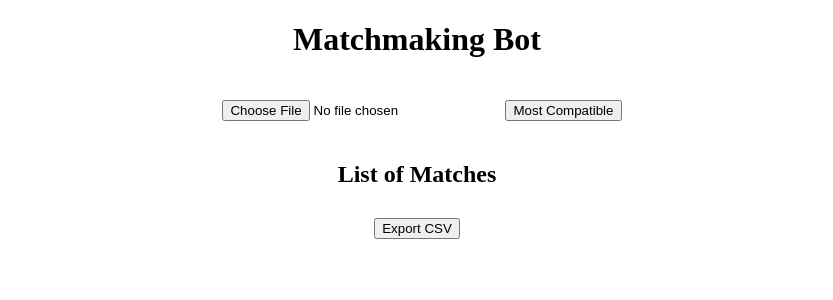
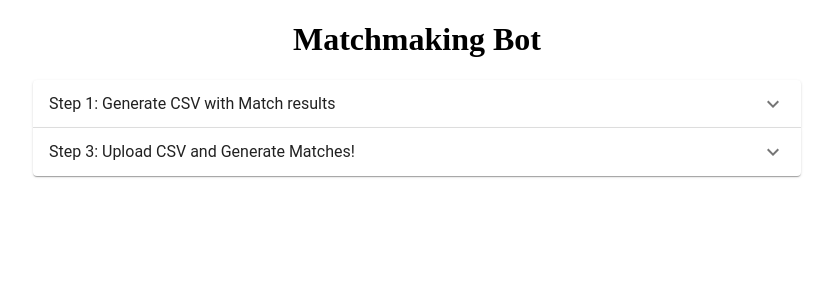
Before and after one commit to jennsun/matchmaking, a React (Create React App) app in the folder matchmaking-app/: page / in a window 1280 px wide. Shown: the top 300 px of the page, without its empty margins (223-1056 px from the left). Built offline with nearby package versions, Linux system fonts and the light colour scheme; a web font is replaced by a local one.

Commit message:
Restructure page to use accordions for layout

```diff
--- a/matchmaking-app/package.json
+++ b/matchmaking-app/package.json
@@ -5,6 +5,7 @@
   "dependencies": {
     "@emotion/react": "^11.11.4",
     "@emotion/styled": "^11.11.5",
+    "@mui/icons-material": "^5.16.4",
     "@mui/material": "^5.15.21",
     "@testing-library/jest-dom": "^5.17.0",
     "@testing-library/react": "^13.4.0",
@@ -13,7 +14,7 @@
     "react": "^18.3.1",
     "react-csv": "^2.2.2",
     "react-dom": "^18.3.1",
-    "react-scripts": "5.0.1",
+    "react-scripts": "^5.0.1",
     "web-vitals": "^2.1.4"
   },
   "scripts": {
--- a/matchmaking-app/src/App.css
+++ b/matchmaking-app/src/App.css
@@ -24,3 +24,12 @@ li {
 button {
   margin: 10px;
 }
+
+.accordion-container {
+  width: 60%;
+  margin: 0 auto;
+}
+
+.App {
+  text-align: center;
+}
--- a/matchmaking-app/src/App.js
+++ b/matchmaking-app/src/App.js
@@ -2,6 +2,12 @@ import React, { useState } from "react";
 import Papa from "papaparse";
 import { CSVLink } from "react-csv";
 import "./App.css";
+import Accordion from '@mui/material/Accordion';
+import AccordionSummary from '@mui/material/AccordionSummary';
+import AccordionDetails from '@mui/material/AccordionDetails';
+import AccordionActions from '@mui/material/AccordionActions';
+import ExpandMoreIcon from '@mui/icons-material/ExpandMore';
+import Button from '@mui/material/Button';
 
 const App = () => {
   const [data, setData] = useState([]);
@@ -91,6 +97,31 @@ const App = () => {
   return (
     <div className="App">
       <h1>Matchmaking Bot</h1>
+      <div className="accordion-container">
+        <Accordion>
+          <AccordionSummary
+            expandIcon={<ExpandMoreIcon />}
+            aria-controls="step1-content"
+            id="step1-header"
+          >
+            Step 1: Generate CSV with Match results
+          </AccordionSummary>
+          <AccordionDetails>
+            <p>
+              First, generate a csv with your match results! To do so, you need to create a matchmaking questionnaire and send it out to your participants and collect responses. I recommend Typeform or for a free alternative, try <a href="https://youform.com/"> YouForm</a>. Use questions where the more similar the score, the more compatible. Structure your csv where the first column is 'name', the second column is 'gender', and the following are the questions and answers. For an example, see <a href="https://docs.google.com/spreadsheets/d/1Qv-VwhdY_lPKJ1B2PqeLjrsFBY6_TsQw3pVnqv5OsMw/edit?usp=sharing">this</a>.
+            </p>
+          </AccordionDetails>
+        </Accordion>
+
+        <Accordion>
+          <AccordionSummary
+            expandIcon={<ExpandMoreIcon />}
+            aria-controls="step3-content"
+            id="step3-header"
+          >
+            Step 3: Upload CSV and Generate Matches!
+          </AccordionSummary>
+          <AccordionDetails>
             <input type="file" accept=".csv" onChange={handleFileUpload} />
             {fileUploaded && (
               <button onClick={handleComputeMatches}>Compute Matches</button>
@@ -98,10 +129,11 @@ const App = () => {
             <button onClick={toggleCompatibility}>
               {mostCompatible ? "Most Compatible" : "Least Compatible"}
             </button>
-      <h2>List of Matches</h2>
             {processing ? (
               <p>Loading...</p>
             ) : (
+              <>
+                <h2>Matches:</h2>
                 <ul>
                   {matches.map((match, index) => (
                     <li key={index}>
@@ -109,6 +141,7 @@ const App = () => {
                     </li>
                   ))}
                 </ul>
+              </>
             )}
             <CSVLink
               data={matches}
@@ -121,6 +154,9 @@ const App = () => {
             >
               <button>Export CSV</button>
             </CSVLink>
+          </AccordionDetails>
+        </Accordion>
+      </div>
     </div>
   );
 };
```
Also changed, not shown: 2 other files (tests, documents, lock files or other folders). Lines whose indentation alone changed are shown as unchanged.
